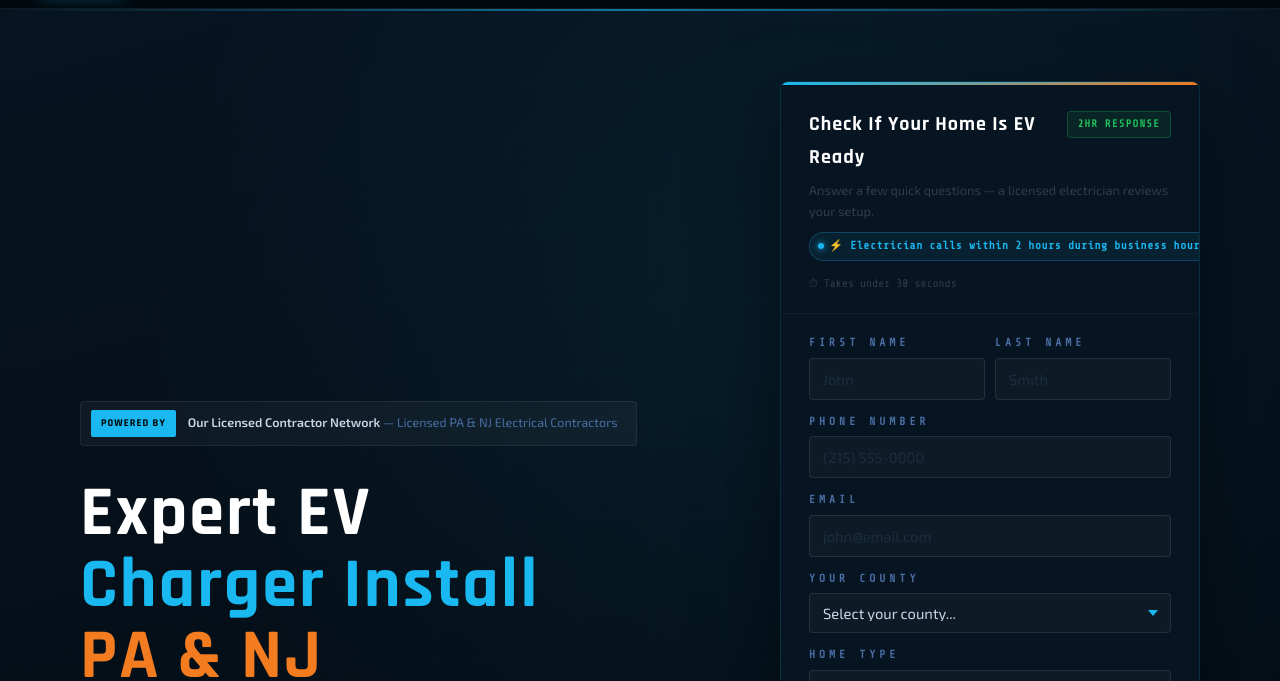
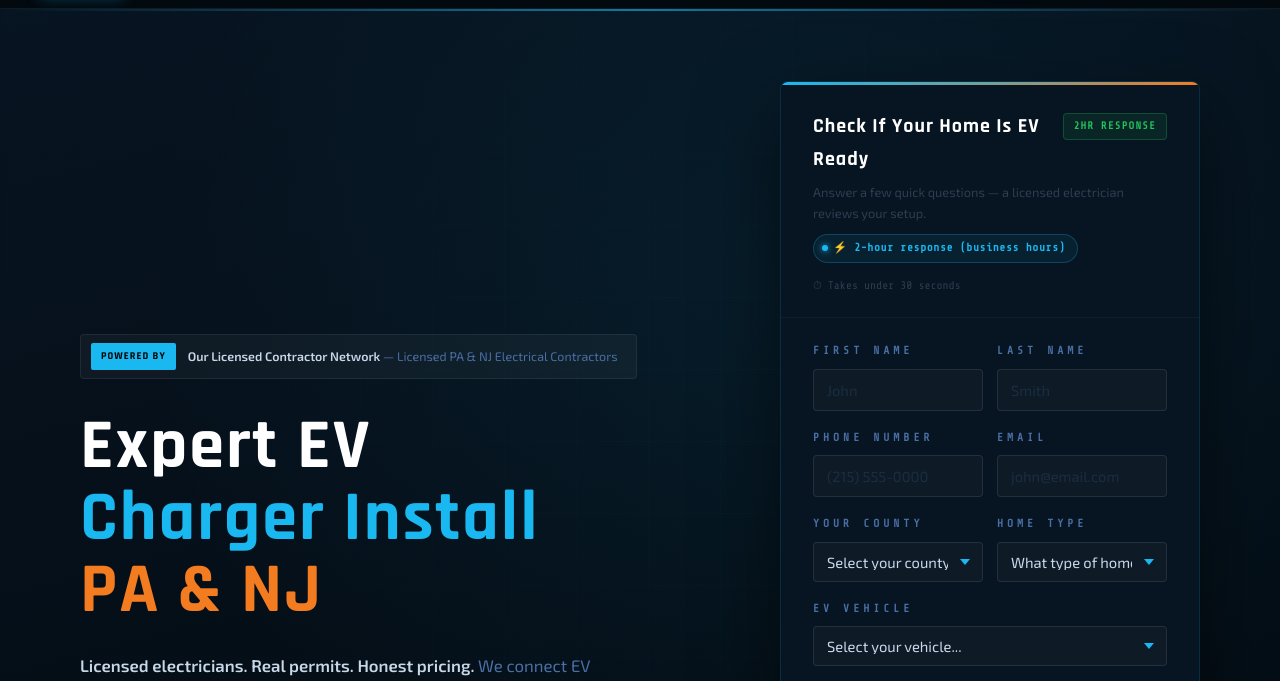
Before and after one commit to expertevinstalls/expertev-installs-web, a website: page index.html in a window 1280 px wide. Shown: the part 57-738 px from the top of the page. Drawn offline with nearby package versions, Linux system fonts and the light colour scheme; no server answers.

Commit message:
quick update

```diff
--- a/assets/styles/main.css
+++ b/assets/styles/main.css
@@ -469,7 +469,7 @@ body::before {
 }
 
 .form-top {
-  padding: 26px 28px 20px;
+  padding: 28px 32px 22px;
   border-bottom: 1px solid var(--border3);
 }
 
@@ -506,9 +506,9 @@ body::before {
 
 .form-note { font-size: 0.8rem; color: var(--mid-grey); font-family: 'Exo 2', sans-serif; }
 
-.form-fields { padding: 20px 28px 24px; }
-
-.ff { margin-bottom: 13px; }
+.form-fields { padding: 24px 32px 32px; }
+
+.ff { margin-bottom: 18px; }
 
 .ff label {
   display: block;
@@ -517,7 +517,7 @@ body::before {
   letter-spacing: 4px;
   text-transform: uppercase;
   color: var(--steel);
-  margin-bottom: 5px;
+  margin-bottom: 8px;
   font-family: 'Share Tech Mono', monospace;
 }
 
@@ -553,7 +553,7 @@ body::before {
 }
 .ff textarea { resize: none; height: 68px; }
 
-.ff-row { display: grid; grid-template-columns: 1fr 1fr; gap: 10px; }
+.ff-row { display: grid; grid-template-columns: 1fr 1fr; gap: 14px; }
 
 .form-submit-btn {
   width: 100%;
--- a/index.html
+++ b/index.html
@@ -142,7 +142,7 @@
           </div>
           <div class="form-note">Answer a few quick questions — a licensed electrician reviews your setup.</div>
           <div class="response-badge-row">
-            <div class="response-badge"><span class="rb-dot"></span>⚡ Electrician calls within 2 hours during business hours</div>
+            <div class="response-badge"><span class="rb-dot"></span>⚡ 2-hour response (business hours)</div>
             <div class="form-timer-label">⏱ Takes under 30 seconds</div>
           </div>
         </div>
@@ -151,8 +151,11 @@
             <div class="ff"><label>First Name</label><input type="text" name="first_name" placeholder="John"></div>
             <div class="ff"><label>Last Name</label><input type="text" name="last_name" placeholder="Smith"></div>
           </div>
+          <div class="ff-row">
             <div class="ff"><label>Phone Number</label><input type="tel" name="phone" placeholder="(215) 555-0000" id="main-phone-input"></div>
             <div class="ff"><label>Email</label><input type="email" name="email" placeholder="john@email.com"></div>
+          </div>
+          <div class="ff-row">
             <div class="ff">
               <label>Your County</label>
               <select name="county">
@@ -178,6 +181,7 @@
                 <option value="commercial">Commercial / Business</option>
                 <option value="notsure">Not Sure</option>
               </select>
+            </div>
           </div>
           <div class="ff">
             <label>EV Vehicle</label>
@@ -216,6 +220,7 @@
               </select>
             </div>
           </div>
+          <div class="ff-row">
             <div class="ff">
               <label>Installation Location</label>
               <select name="install_location">
@@ -237,6 +242,7 @@
                 <option value="wallbox">Wallbox</option>
                 <option value="not_purchased">Not purchased yet</option>
               </select>
+            </div>
           </div>
           <div class="ff-row">
             <div class="ff">
```
Lines whose indentation alone changed are shown as unchanged.
